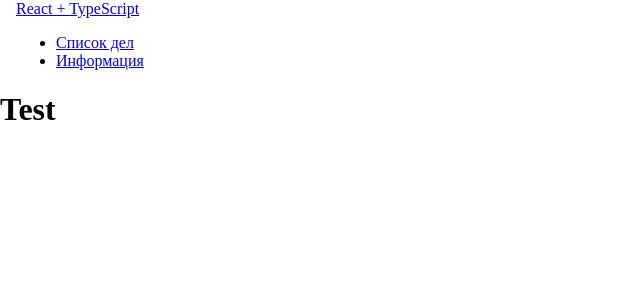
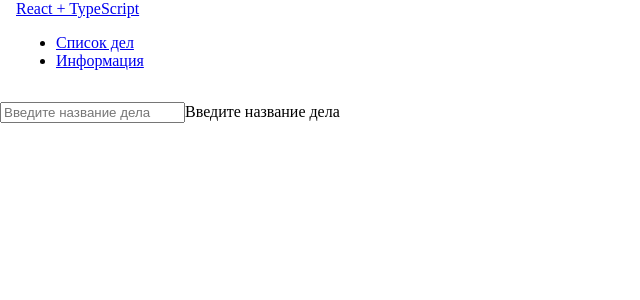
Before and after one commit to SPavelV/intro-reactjs-typescript, a React (Create React App) app: page / in a window 1280 px wide. Shown: the top 300 px of the page, without its empty margins (0-640 px from the left). Built offline with nearby package versions, Linux system fonts and the light colour scheme; the HTML template or start-up script is replaced by a standard one.

Commit message:
Add TodoForm

```diff
--- a/src/App.tsx
+++ b/src/App.tsx
@@ -1,11 +1,12 @@
 import React from 'react'
 import { Navbar } from './components/Navbar'
+import {TodoForm} from './components/TodoForm'
 
 const App: React.FunctionComponent = () => {
   return <>
     <Navbar/>
     <div className="container">
-      <h1>Test</h1>
+      <TodoForm/>
     </div>
   </>
 }
--- /dev/null
+++ b/src/components/TodoForm.tsx
@@ -0,0 +1,12 @@
+import React from "react";
+
+export const TodoForm: React.FC = () => {
+  return (
+    <div className="input-field mt2">
+      <input type="text" id="title" placeholder="Введите название дела" />
+      <label htmlFor="title" className="active">
+        Введите название дела
+      </label>
+    </div>
+  );
+};
--- a/src/index.css
+++ b/src/index.css
@@ -6,3 +6,7 @@
   padding-left: 1rem;
   padding-right: 1rem;
 }
+
+.mt2 {
+  margin-top: 2rem;
+}
```
